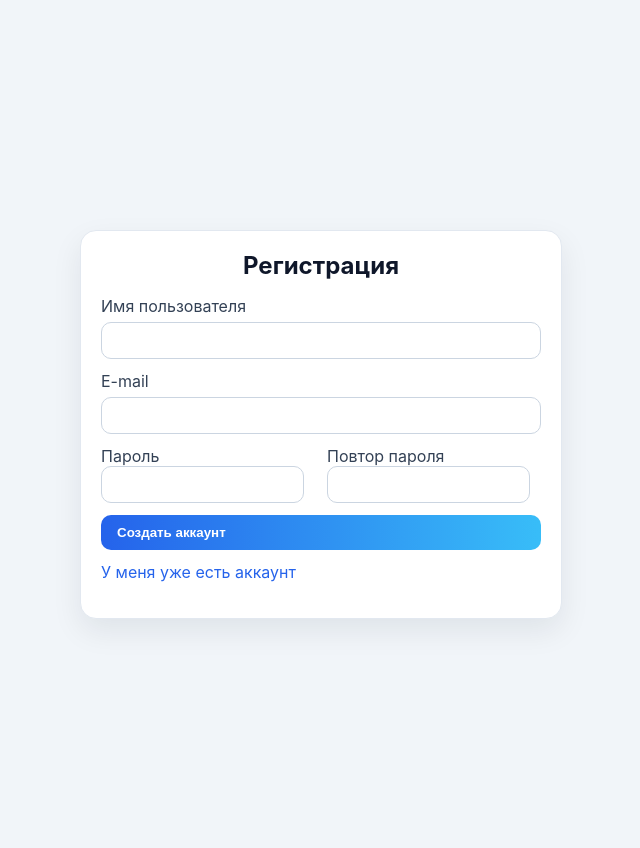
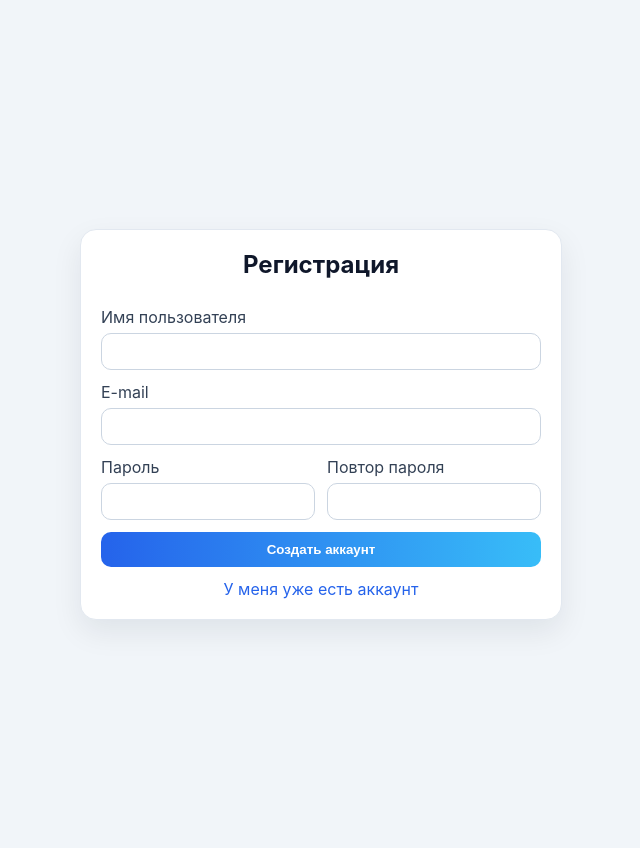
Before and after one commit to andreipiatov2015-cmyk/local, a Flask app: page /register in a window 1280 px wide. Shown: the whole page, without its empty margins (319-959 px from the left). Run offline with Flask 3, Linux system fonts and the light colour scheme; parts of the project's set-up code (start-up, migrations or seed data) failed here and were passed over.

Commit message:
Fix HLS URL handling and inline auth/register feedback

```diff
--- a/www/live-server/server.py
+++ b/www/live-server/server.py
@@ -15,6 +15,8 @@ import threading
 import shutil
 import re
 import uuid
+import traceback
+import logging
 from functools import wraps
 from pathlib import Path
 
@@ -43,6 +45,17 @@ load_env("/var/www/.env")
 
 # ------------ Flask ------------
 app = Flask(__name__, template_folder="templates", static_folder="static")
+
+LOG_FILE = os.environ.get("LIVE_SERVER_LOG_FILE", "/var/log/live-server.log")
+if not any(isinstance(h, logging.FileHandler) and getattr(h, "baseFilename", "") == LOG_FILE for h in app.logger.handlers):
+    try:
+        file_handler = logging.FileHandler(LOG_FILE)
+        file_handler.setFormatter(logging.Formatter("%(asctime)s %(levelname)s: %(message)s"))
+        file_handler.setLevel(logging.INFO)
+        app.logger.addHandler(file_handler)
+    except Exception:
+        # Если файловый лог не подключился (например, нет прав), используем стандартный логгер Flask.
+        app.logger.exception("[logging] failed to initialize file handler for %s", LOG_FILE)
 
 
 def resolve_app_secret_key():
@@ -338,12 +351,14 @@ def generate_token(n_bytes=24): return secrets.token_urlsafe(n_bytes)
 # ------------ Email ------------
 def send_email(to_email, subject, body):
     if not SMTP_HOST or not SMTP_USER or not SMTP_PASSWORD:
-        print("\n--- EMAIL DEBUG ---")
-        print("TO:", to_email)
-        print("SUBJECT:", subject)
-        print(body)
-        print("--- END EMAIL ---\n")
-        return
+        app.logger.error(
+            "[email] SMTP is not configured host=%s user_set=%s password_set=%s to=%s",
+            SMTP_HOST,
+            bool(SMTP_USER),
+            bool(SMTP_PASSWORD),
+            to_email,
+        )
+        raise RuntimeError("SMTP_NOT_CONFIGURED")
 
     msg = MIMEText(body, "plain", "utf-8")
     msg["Subject"] = subject
@@ -354,8 +369,17 @@ def send_email(to_email, subject, body):
         with smtplib.SMTP_SSL(SMTP_HOST, SMTP_PORT) as server:
             server.login(SMTP_USER, SMTP_PASSWORD)
             server.send_message(msg)
-    except Exception as e:
-        print("Ошибка отправки письма:", e)
+    except Exception as exc:
+        # Логируем traceback целиком для диагностики проблем SMTP.
+        app.logger.error(
+            "[email] send failed to=%s host=%s port=%s error=%s\n%s",
+            to_email,
+            SMTP_HOST,
+            SMTP_PORT,
+            exc,
+            traceback.format_exc(),
+        )
+        raise RuntimeError("SMTP_SEND_FAILED") from exc
 
 # ------------ Авторизация ------------
 def get_current_user():
@@ -464,10 +488,9 @@ def migrate_tables_to_current_admin():
 
 def resolve_stream_url():
     if HLS_STREAM_URL:
+        # Поддерживаем как абсолютный URL, так и относительный путь из env.
         return HLS_STREAM_URL
-    scheme = request.headers.get("X-Forwarded-Proto", request.scheme) or "http"
-    host = request.host or "127.0.0.1"
-    return f"{scheme}://{host}/hls/stream.m3u8"
+    return "/hls/stream.m3u8"
 
 # ------------ Маршруты ------------
 @app.route("/")
@@ -606,17 +629,20 @@ def staff_change_password(user_id):
 # --- Логин / Регистрация ---
 @app.route("/login", methods=["GET", "POST"])
 def login():
+    error_message = None
     if request.method == "POST":
         username_or_email = request.form.get("username", "")
         password = request.form.get("password", "")
         row = query_db("SELECT * FROM users WHERE username=? OR email=?", (username_or_email, username_or_email), one=True)
         if not row or not verify_password(password, row["password_salt"], row["password_hash"]):
-            return "Неверный логин или пароль", 401
+            error_message = "Неверный логин или пароль"
+            return render_template("login.html", error_message=error_message), 401
         if row["is_verified"] != 1:
-            return "Подтвердите e-mail.", 403
+            error_message = "Подтвердите e-mail."
+            return render_template("login.html", error_message=error_message), 403
         session["user_id"] = row["id"]
         return redirect(url_for("admin"))
-    return render_template("login.html")
+    return render_template("login.html", error_message=error_message)
 
 @app.route("/logout")
 def logout():
@@ -625,15 +651,30 @@ def logout():
 
 @app.route("/register", methods=["GET", "POST"])
 def register():
+    status_message = None
+    error_message = None
+    status_code = 200
     if request.method == "POST":
         username = request.form.get("username", "")
         email = request.form.get("email", "")
         password = request.form.get("password", "")
         confirm = request.form.get("confirm", "")
+        wants_json = request.is_json or "application/json" in (request.headers.get("Accept", ""))
+
         if not username or not email or not password or password != confirm:
-            return "Ошибка регистрации", 400
+            error_message = "Проверьте введённые данные и повторите попытку."
+            status_code = 400
+            if wants_json:
+                return jsonify({"detail": error_message}), status_code
+            return render_template("register.html", error_message=error_message, status_message=status_message), status_code
+
         if query_db("SELECT 1 FROM users WHERE username=? OR email=?", (username, email), one=True):
-            return "Такой пользователь уже есть", 409
+            error_message = "Такой пользователь уже есть"
+            status_code = 409
+            if wants_json:
+                return jsonify({"detail": error_message}), status_code
+            return render_template("register.html", error_message=error_message, status_message=status_message), status_code
+
         salt = make_salt()
         pwd_hash = hash_password(password, salt)
         token = generate_token()
@@ -641,9 +682,23 @@ def register():
         query_db("INSERT INTO users (username, email, password_hash, password_salt, role, is_verified, verify_token, created_at, updated_at) VALUES (?, ?, ?, ?, 'viewer', 0, ?, ?, ?)",
                  (username, email, pwd_hash, salt, token, now, now))
         verify_link = f"{request.host_url.rstrip('/')}{url_for('verify')}?token={token}"
-        send_email(email, "Подтверждение регистрации", f"Подтвердите ваш e-mail: {verify_link}")
-        return "Регистрация успешна, проверьте почту", 200
-    return render_template("register.html")
+
+        try:
+            send_email(email, "Подтверждение регистрации", f"Подтвердите ваш e-mail: {verify_link}")
+        except RuntimeError:
+            query_db("DELETE FROM users WHERE verify_token=?", (token,))
+            error_message = "Не удалось отправить письмо. Проверьте настройки SMTP."
+            status_code = 500
+            if wants_json:
+                return jsonify({"detail": error_message}), status_code
+            return render_template("register.html", error_message=error_message, status_message=status_message), status_code
+
+        status_message = f"Письмо отправлено на почту {email}. Проверьте входящие и папку спам."
+        if wants_json:
+            return jsonify({"detail": status_message}), 200
+        return render_template("register.html", status_message=status_message, error_message=error_message), 200
+
+    return render_template("register.html", status_message=status_message, error_message=error_message)
 
 @app.route("/verify")
 def verify():
--- a/www/live-server/static/admin.css
+++ b/www/live-server/static/admin.css
@@ -862,3 +862,75 @@ tr:hover {
         min-height: 40vh;
     }
 }
+
+.auth-form {
+    display: flex;
+    flex-direction: column;
+    gap: 12px;
+}
+
+.auth-form .form-field {
+    margin-bottom: 0;
+}
+
+.auth-form-grid {
+    display: grid;
+    grid-template-columns: 1fr 1fr;
+    gap: 12px;
+}
+
+.auth-form-grid > div {
+    display: flex;
+    flex-direction: column;
+    gap: 6px;
+}
+
+.auth-submit,
+.auth-link-btn {
+    width: 100%;
+    justify-content: center;
+    box-sizing: border-box;
+}
+
+.auth-links {
+    margin-top: 12px;
+    display: flex;
+    flex-direction: column;
+    gap: 10px;
+}
+
+.auth-text-link {
+    display: block;
+    text-align: center;
+    overflow-wrap: anywhere;
+}
+
+.auth-text-link-muted {
+    color: #64748b;
+    font-size: 14px;
+}
+
+.auth-alert {
+    border-radius: 10px;
+    border: 1px solid;
+    padding: 10px 12px;
+    font-size: 14px;
+}
+
+.auth-alert-error {
+    border-color: #fecaca;
+    background: #fef2f2;
+    color: #991b1b;
+}
+
+.auth-alert-success {
+    border-color: #86efac;
+    background: #f0fdf4;
+    color: #166534;
+}
+
+@media (max-width: 640px) {
+    .auth-form-grid {
+        grid-template-columns: 1fr;
+    }
+}
--- a/www/live-server/static/player.js
+++ b/www/live-server/static/player.js
@@ -12,7 +12,8 @@ document.addEventListener("DOMContentLoaded", () => {
     return;
   }
 
-  const streamUrl = `${window.location.protocol}//${window.location.host}/hls/stream.m3u8`;
+  // Формируем URL относительно origin, чтобы всегда сохранялся текущий порт (например, :8082).
+  const streamUrl = new URL('/hls/stream.m3u8', window.location.origin).toString();
   let hls = null;
 
   function initPlayer(url) {
--- a/www/live-server/templates/register.html
+++ b/www/live-server/templates/register.html
@@ -2,32 +2,39 @@
 <html lang="ru">
 <head>
   <meta charset="UTF-8" />
+  <meta name="viewport" content="width=device-width, initial-scale=1.0" />
   <title>Регистрация</title>
   <link rel="stylesheet" href="/static/admin.css">
 </head>
 <body class="auth-page">
-  <form class="card auth-card" method="post" action="/register">
+  <form class="card auth-card auth-form" method="post" action="/register">
     <h2>Регистрация</h2>
     <div class="form-field">
-      <label>Имя пользователя</label>
-      <input type="text" name="username" required />
+      <label for="username">Имя пользователя</label>
+      <input id="username" type="text" name="username" required />
     </div>
     <div class="form-field">
-      <label>E-mail</label>
-      <input type="email" name="email" required />
+      <label for="email">E-mail</label>
+      <input id="email" type="email" name="email" required />
     </div>
-    <div class="form-field" style="display:grid;grid-template-columns:1fr 1fr;gap:12px;">
+    <div class="form-field auth-form-grid">
       <div>
-        <label>Пароль</label>
-        <input type="password" name="password" required />
+        <label for="password">Пароль</label>
+        <input id="password" type="password" name="password" required />
       </div>
       <div>
-        <label>Повтор пароля</label>
-        <input type="password" name="confirm" required />
+        <label for="confirm">Повтор пароля</label>
+        <input id="confirm" type="password" name="confirm" required />
       </div>
     </div>
-    <button type="submit" class="btn btn-primary" style="width:100%;">Создать аккаунт</button>
-    <p style="margin-top:12px"><a href="/login">У меня уже есть аккаунт</a></p>
+    {% if status_message %}
+    <div class="auth-alert auth-alert-success">{{ status_message }}</div>
+    {% endif %}
+    {% if error_message %}
+    <div class="auth-alert auth-alert-error">{{ error_message }}</div>
+    {% endif %}
+    <button type="submit" class="btn btn-primary auth-submit">Создать аккаунт</button>
+    <a href="/login" class="auth-text-link">У меня уже есть аккаунт</a>
   </form>
 </body>
 </html>
```
Also changed, not shown: www/live-server/templates/login.html (+14 -7 lines).
